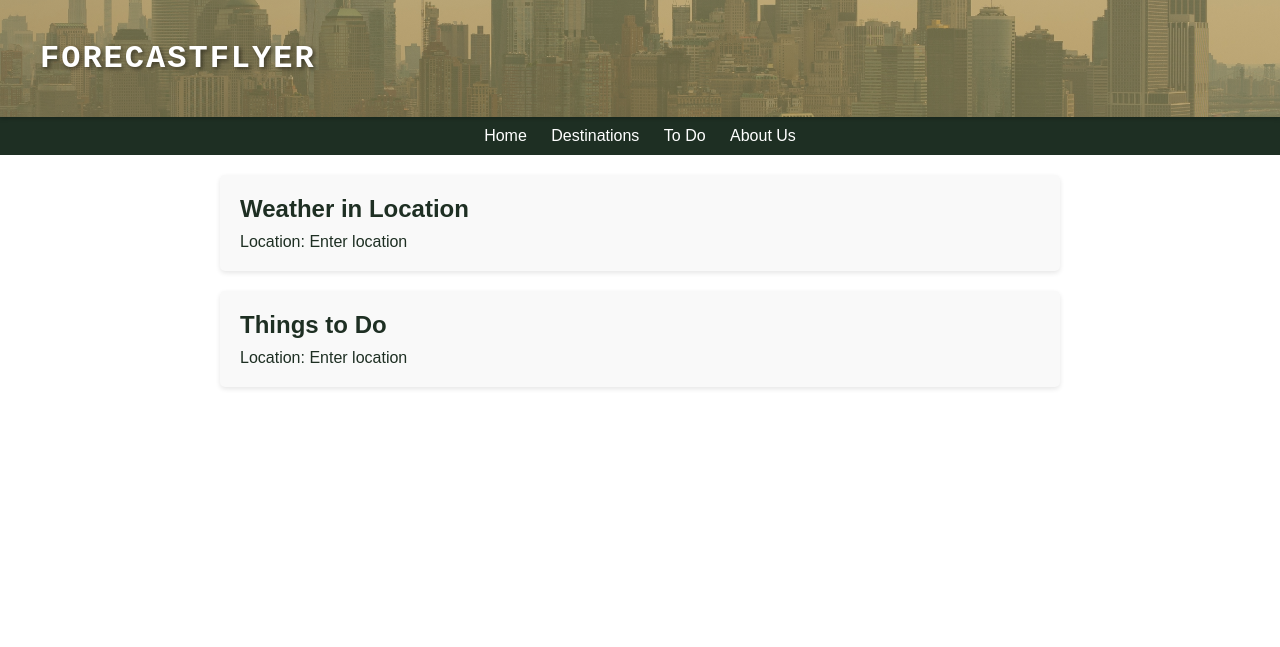
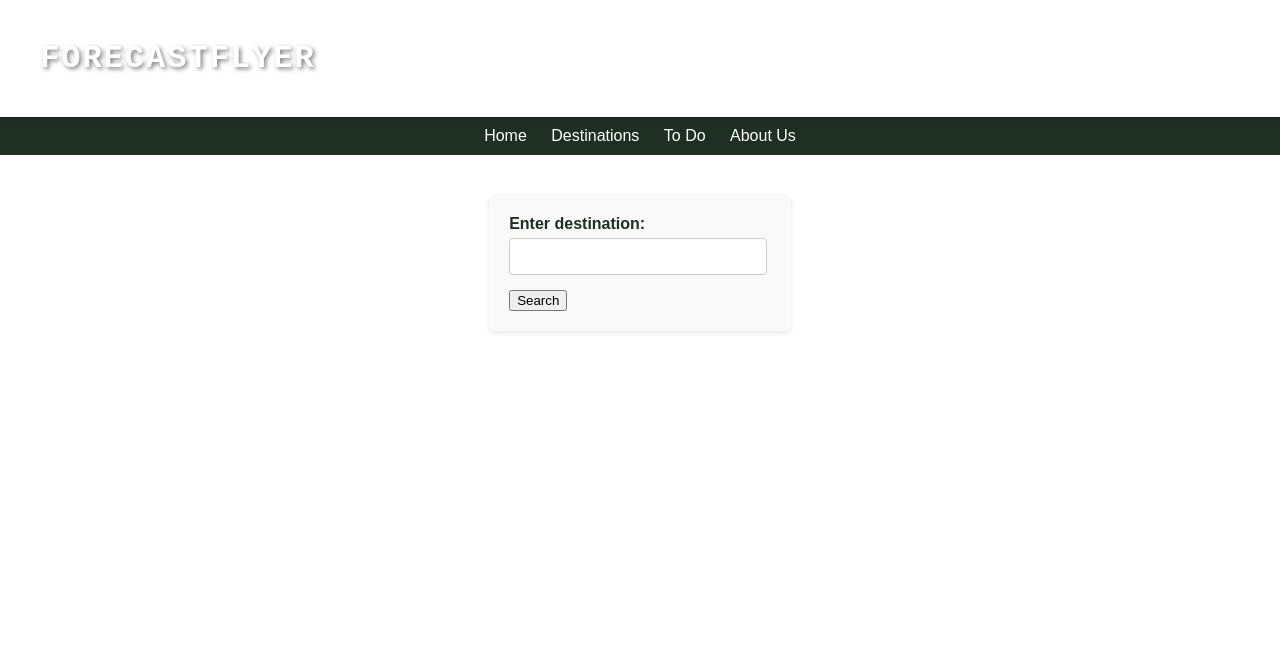
Before and after one commit to TheManWhoLikesToCode/Travel-App, a Flask app: page / in a window 1280 px wide. Shown: the top 647 px of the page. Run offline with Flask 3, Linux system fonts and the light colour scheme.

Commit message:
Modified todo.html, functions with app.py

```diff
--- a/templates/todo.html
+++ b/templates/todo.html
@@ -1,55 +1,49 @@
 <!DOCTYPE html>
 <html>
-  <head>
-    <title>ForecastFlyer - To Do</title>
-    <link
-      rel="stylesheet"
-      type="text/css"
-      href="{{ url_for('static', filename='css/styles.css') }}"
-    />
-    <script src="{{ url_for('static', filename='script.js') }}"></script>
-  </head>
 
-  <body>
+<head>
+    <title>ForecastFlyer</title>
+    <link rel="stylesheet" type="text/css" href="static/css/styles.css">
+    <script src="script.js" defer></script>
+</head>
+
+<body>
     <header>
-      <h1>ForecastFlyer</h1>
-      <style>
-        :root {
-          --header-background-image: url({{url_for(
-              "static",
-              filename= "img/SkyLine.jpg"
-            )}});
-        }
-      </style>
+        <h1>ForecastFlyer</h1>
     </header>
 
     <nav>
-      <a href="{{ url_for('home') }}">Home</a>
-      <a href="{{ url_for('destinations') }}">Destinations</a>
-      <a href="{{ url_for('todo') }}">To Do</a>
-      <a href="{{ url_for('about_us') }}">About Us</a>
+        <a href="index.html">Home</a>
+        <a href="destinations.html">Destinations</a>
+        <a href="todo.html">To Do</a>
+        <a href="#">About Us</a>
     </nav>
 
-    <section>
-      <h2>Weather in Location</h2>
-      <p id="location-weather">
-        Location: <span class="placeholder">Enter location</span>
-      </p>
-      <table id="weather-results">
-        <!-- Weather results will be populated here -->
-      </table>
+<form method="POST" action="">
+  <section>
+        <form id="destination-form">
+            <label for="destination-input">Enter destination:</label>
+            <input id="search" name="search" type="text" class="form-control">
+            <button type="submit" class="btn btn-primary btn-lg">Search</button>
+        </form>
     </section>
 
-    <section>
-      <h2>Things to Do</h2>
-      <p id="location-todo">
-        Location: <span class="placeholder">Enter location</span>
-      </p>
-      <table id="todo-results">
-        <!-- Things to do results will be populated here -->
-      </table>
-    </section>
+    <div class="container">
+        <ul>
+            {% if results %}
+                {{subtitle}}
+                {% for result in results %}
+                <li>
+                    {{result.properties.name}}
+                </li>
+                {%endfor%}
+            {%endif%}
+        </ul>
+    </div>
+</form>
+<footer>
+        &copy; 2023 ForecastFlyer. All rights reserved.
+    </footer>
+</body>
 
-    <footer>&copy; 2023 ForecastFlyer. All rights reserved.</footer>
-  </body>
 </html>
```
